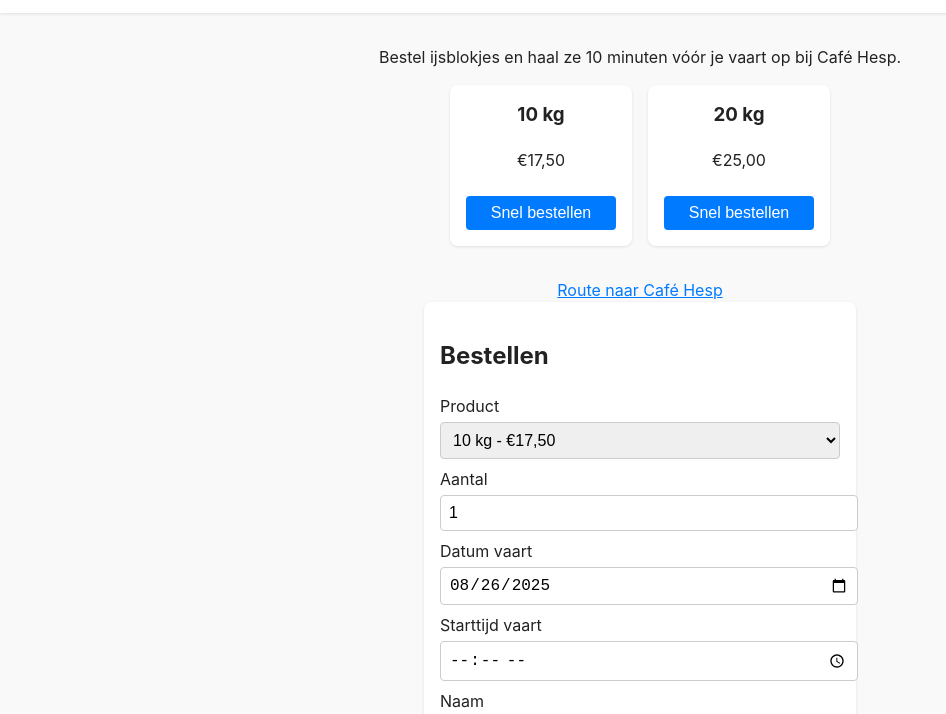
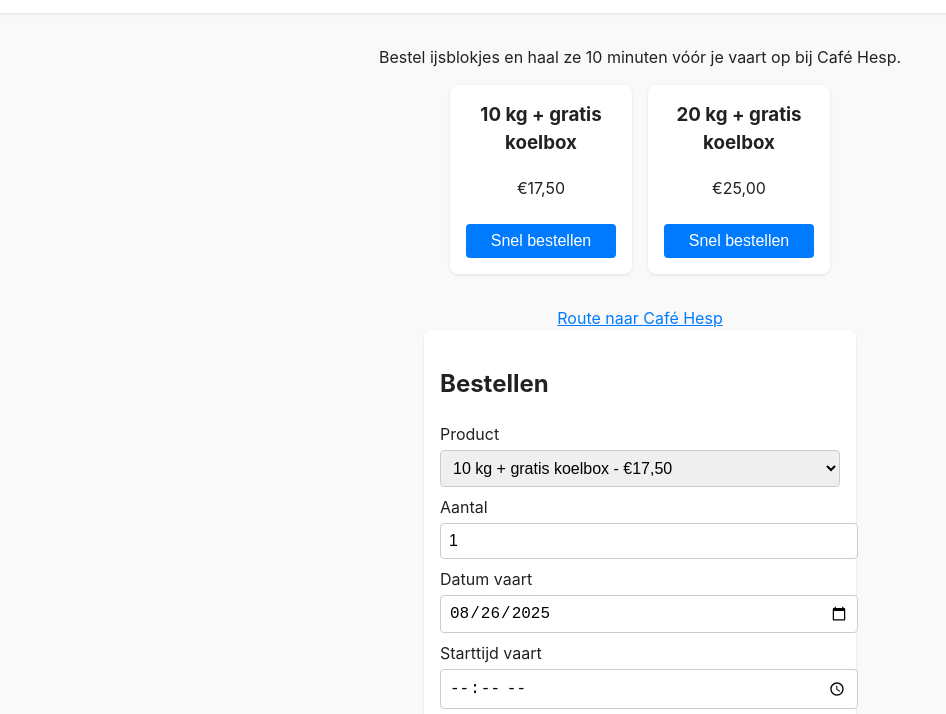
Before and after one commit to matthijshart/BOOTIJS, a plain HTML site: page index.html in a window 1280 px wide. Shown: the part 55-769 px from the top of the page, without its empty margins (0-946 px from the left). Drawn offline with Linux system fonts and the light colour scheme.

Commit message:
Add free cooler text to 10 kg and 20 kg options

```diff
--- a/index.html
+++ b/index.html
@@ -41,12 +41,12 @@
     <p>Bestel ijsblokjes en haal ze 10 minuten vóór je vaart op bij Café Hesp.</p>
     <div class="cards">
       <div class="card">
-        <h3>10 kg</h3>
+        <h3>10 kg + gratis koelbox</h3>
         <p>€17,50</p>
         <button class="quick" data-kg="10">Snel bestellen</button>
       </div>
       <div class="card">
-        <h3>20 kg</h3>
+        <h3>20 kg + gratis koelbox</h3>
         <p>€25,00</p>
         <button class="quick" data-kg="20">Snel bestellen</button>
       </div>
@@ -58,8 +58,8 @@
       <h2>Bestellen</h2>
       <label for="product">Product</label>
       <select id="product" name="product">
-        <option value="10">10 kg - €17,50</option>
-        <option value="20">20 kg - €25,00</option>
+        <option value="10">10 kg + gratis koelbox - €17,50</option>
+        <option value="20">20 kg + gratis koelbox - €25,00</option>
       </select>
       <label for="amount">Aantal</label>
       <input type="number" id="amount" name="amount" min="1" value="1">
@@ -136,7 +136,7 @@ function buildMessage(){
     `Datum vaart: ${dateEl.value}`,
     `Starttijd: ${startEl.value}`,
     `Ophaaltijd: ${pickupEl.textContent}`,
-    `Product: ${productEl.value} kg`,
+    `Product: ${productEl.value} kg + gratis koelbox`,
     `Aantal: ${amountEl.value}`,
     `Totaal: ${totalEl.textContent}`,
     'Locatie: Café Hesp (om de hoek bij de steiger)'
```
